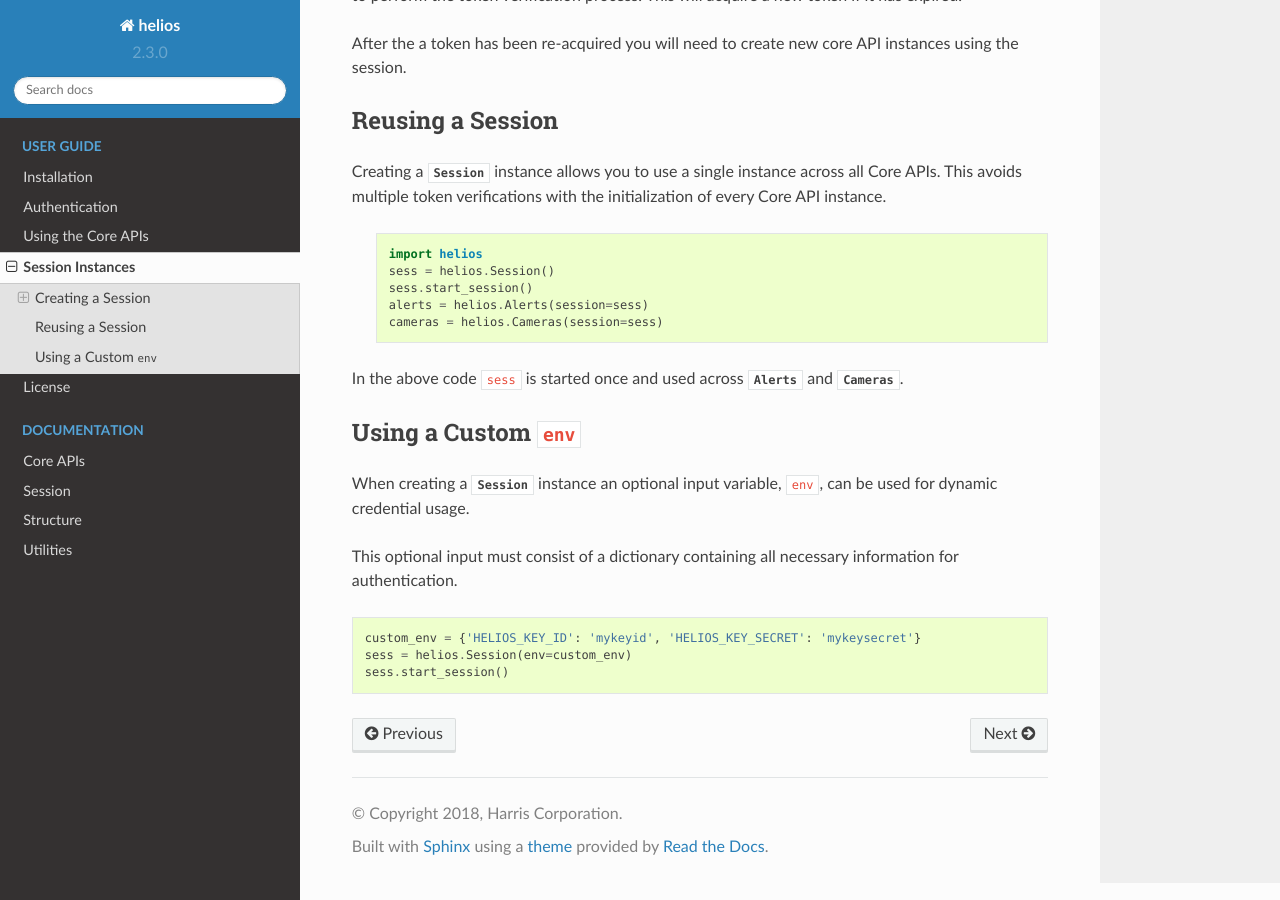
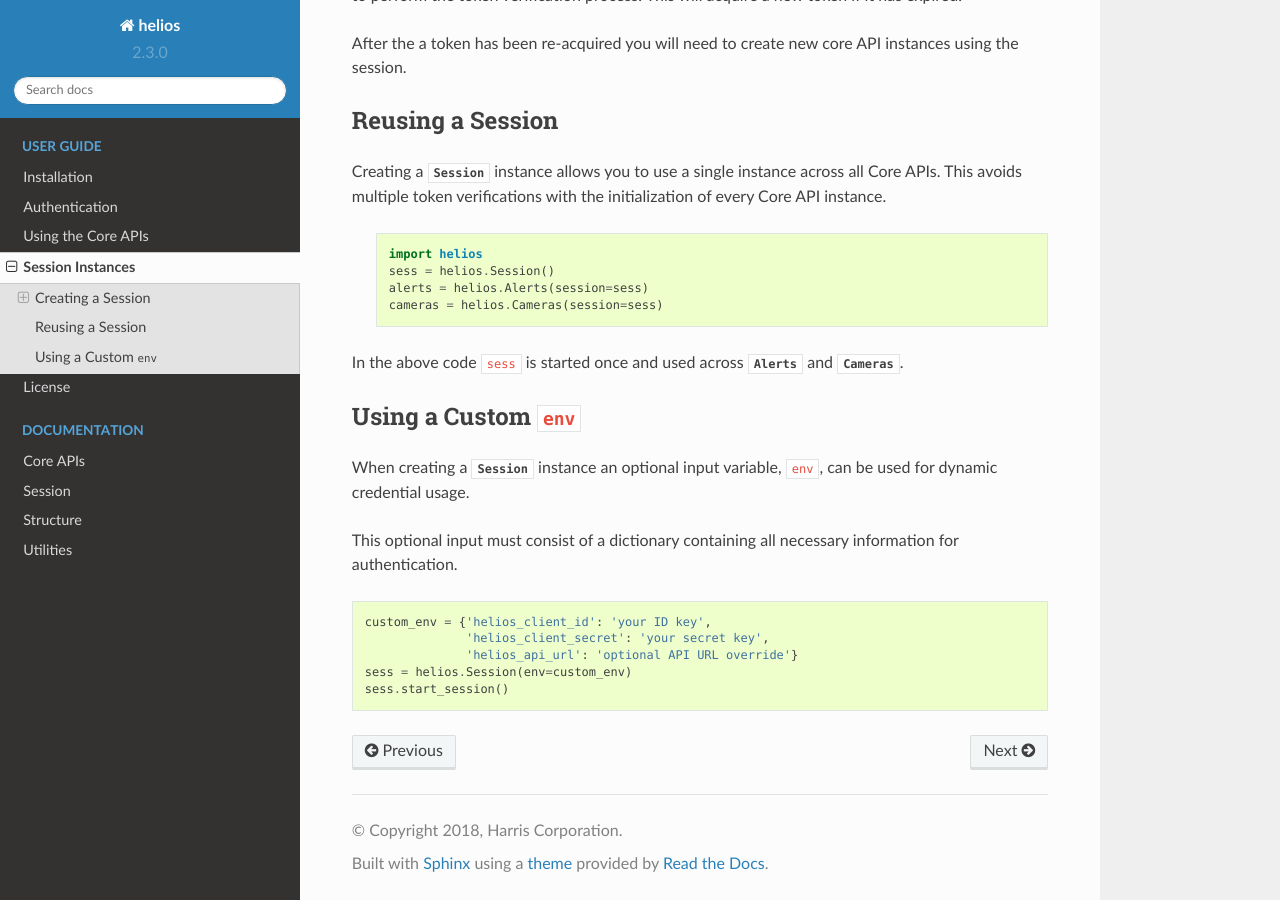
Before and after one commit to helios-earth/helios-sdk-python, a Sphinx documentation site: the page built from docs/user/session_guide.rst, in a window 1280 px wide and 900 px high, scrolled down 778 px. Built offline with Sphinx 7.4.7 and the Read the Docs theme 2.0.0, drawn with Linux system fonts in a browser that asks for light colours.

Commit message:
[Docs] Fixed deprecated information in session docs.

```diff
--- a/docs/user/session_guide.rst
+++ b/docs/user/session_guide.rst
@@ -55,7 +55,6 @@ verifications with the initialization of every Core API instance.
 
         import helios
         sess = helios.Session()
-        sess.start_session()
         alerts = helios.Alerts(session=sess)
         cameras = helios.Cameras(session=sess)
 
@@ -75,6 +74,8 @@ necessary information for authentication.
 
 .. code-block:: python
 
-   custom_env = {'HELIOS_KEY_ID': 'mykeyid', 'HELIOS_KEY_SECRET': 'mykeysecret'}
+   custom_env = {'helios_client_id': 'your ID key',
+                 'helios_client_secret': 'your secret key',
+                 'helios_api_url': 'optional API URL override'}
    sess = helios.Session(env=custom_env)
    sess.start_session()
```
